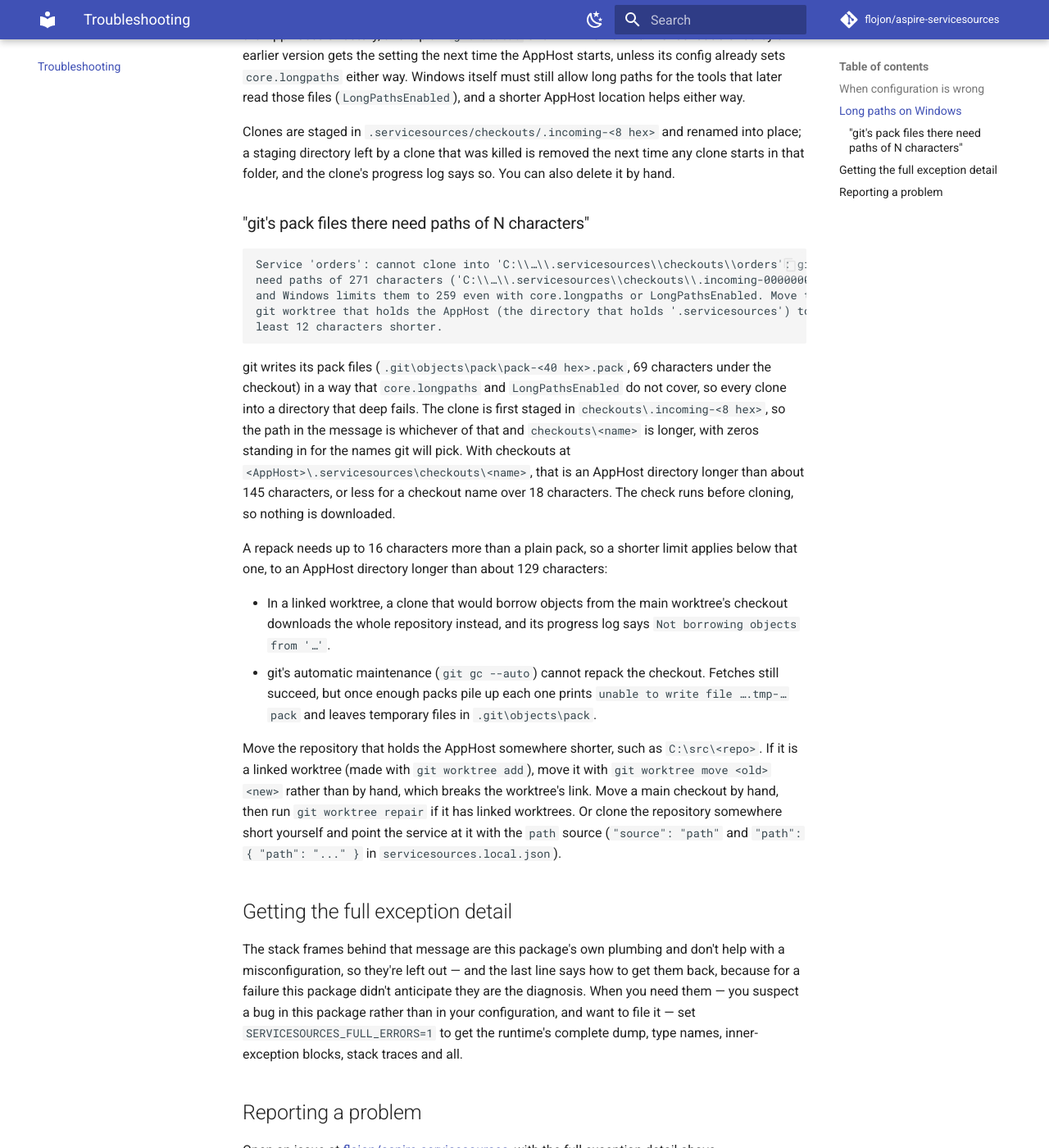
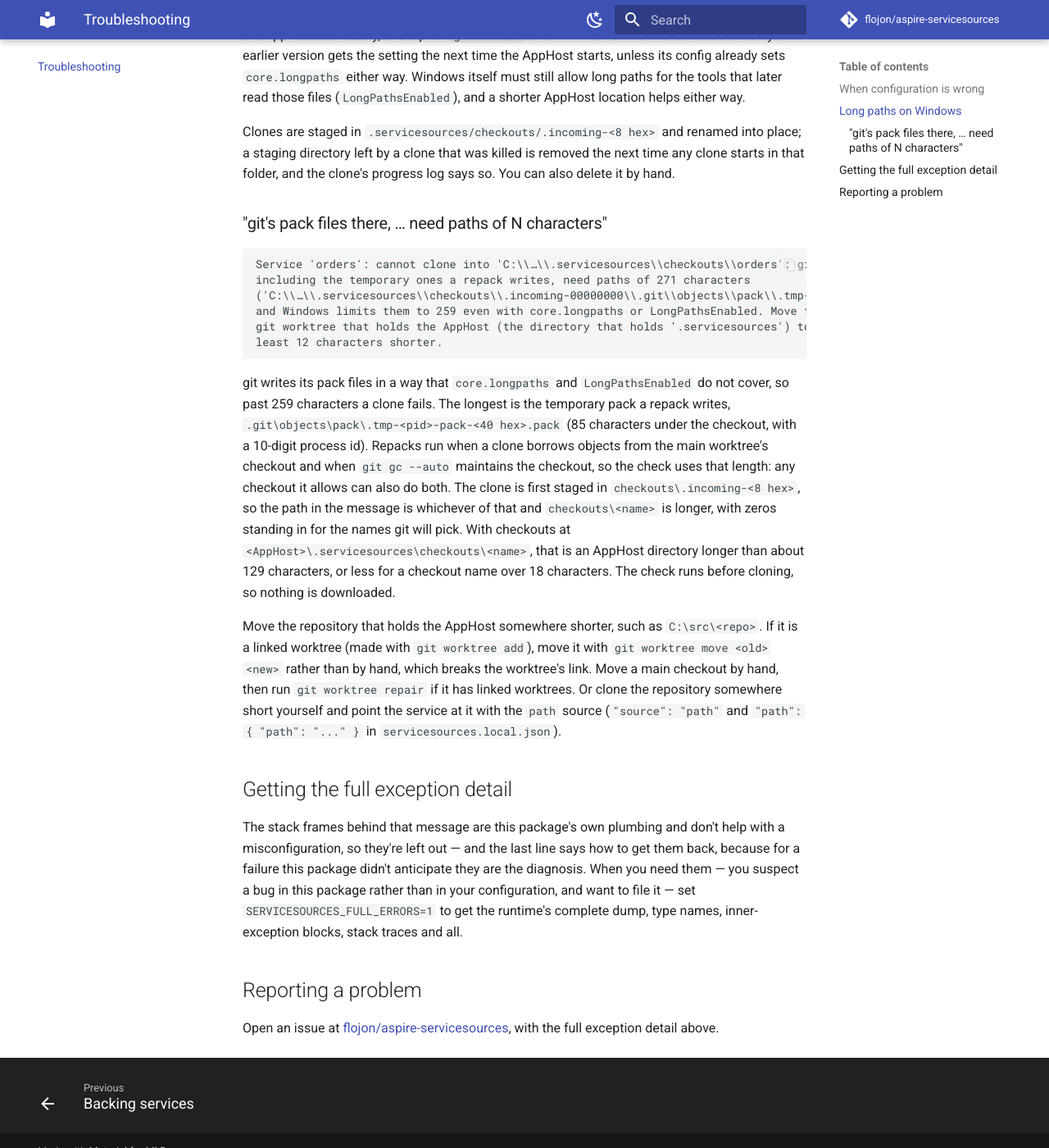
Before and after one commit to flojon/aspire-servicesources, an MkDocs documentation site: the page built from docs/troubleshooting.md, in a window 1280 px wide and 1400 px high, scrolled down 715 px. Shown: the whole window at 82% size. Built offline with MkDocs 1.6.1 and Material for MkDocs 9.7.7, drawn with Linux system fonts in a browser that asks for light colours; comment, search, counter and statistics services are not loaded.

Commit message:
Size the Windows pack-path refusal for the repack's temporary pack
Any checkout the check allows can now borrow objects and run gc --auto,
so the separate borrowing fallback is gone.

Co-Authored-By: Claude Opus 5.5 <noreply@anthropic.com>

````diff
--- a/docs/troubleshooting.md
+++ b/docs/troubleshooting.md
@@ -32,32 +32,27 @@ Clones are staged in `.servicesources/checkouts/.incoming-<8 hex>` and renamed i
 directory left by a clone that was killed is removed the next time any clone starts in that folder,
 and the clone's progress log says so. You can also delete it by hand.
 
-### "git's pack files there need paths of N characters"
+### "git's pack files there, … need paths of N characters"
 
 ```
-Service 'orders': cannot clone into 'C:\\…\\.servicesources\\checkouts\\orders': git's pack files there
-need paths of 271 characters ('C:\\…\\.servicesources\\checkouts\\.incoming-00000000\\.git\\objects\\pack\\pack-0000…0000.pack'),
+Service 'orders': cannot clone into 'C:\\…\\.servicesources\\checkouts\\orders': git's pack files there,
+including the temporary ones a repack writes, need paths of 271 characters
+('C:\\…\\.servicesources\\checkouts\\.incoming-00000000\\.git\\objects\\pack\\.tmp-0000000000-pack-0000…0000.pack'),
 and Windows limits them to 259 even with core.longpaths or LongPathsEnabled. Move the repository or
 git worktree that holds the AppHost (the directory that holds '.servicesources') to a directory at
 least 12 characters shorter.
 ```
 
-git writes its pack files (`.git\objects\pack\pack-<40 hex>.pack`, 69 characters under the checkout)
-in a way that `core.longpaths` and `LongPathsEnabled` do not cover, so every clone into a directory
-that deep fails. The clone is first staged in `checkouts\.incoming-<8 hex>`, so the path in the
+git writes its pack files in a way that `core.longpaths` and `LongPathsEnabled` do not cover, so
+past 259 characters a clone fails. The longest is the temporary pack a repack writes,
+`.git\objects\pack\.tmp-<pid>-pack-<40 hex>.pack` (85 characters under the checkout, with a
+10-digit process id). Repacks run when a clone borrows objects from the main worktree's checkout and
+when `git gc --auto` maintains the checkout, so the check uses that length: any checkout it allows
+can also do both. The clone is first staged in `checkouts\.incoming-<8 hex>`, so the path in the
 message is whichever of that and `checkouts\<name>` is longer, with zeros standing in for the names
 git will pick. With checkouts at `<AppHost>\.servicesources\checkouts\<name>`, that is an AppHost
-directory longer than about 145 characters, or less for a checkout name over 18 characters. The check
+directory longer than about 129 characters, or less for a checkout name over 18 characters. The check
 runs before cloning, so nothing is downloaded.
-
-A repack needs up to 16 characters more than a plain pack, so a shorter limit applies below that
-one, to an AppHost directory longer than about 129 characters:
-
-- In a linked worktree, a clone that would borrow objects from the main worktree's checkout downloads
-  the whole repository instead, and its progress log says `Not borrowing objects from '…'`.
-- git's automatic maintenance (`git gc --auto`) cannot repack the checkout. Fetches still succeed,
-  but once enough packs pile up each one prints `unable to write file ….tmp-…pack` and leaves
-  temporary files in `.git\objects\pack`.
 
 Move the repository that holds the AppHost somewhere shorter, such as `C:\src\<repo>`. If it is a
 linked worktree (made with `git worktree add`), move it with `git worktree move <old> <new>` rather
````
Also changed, not shown: CHANGELOG.md (+3 -4 lines), docs/sources/repository.md (+1 -3 lines), 4 other files.
